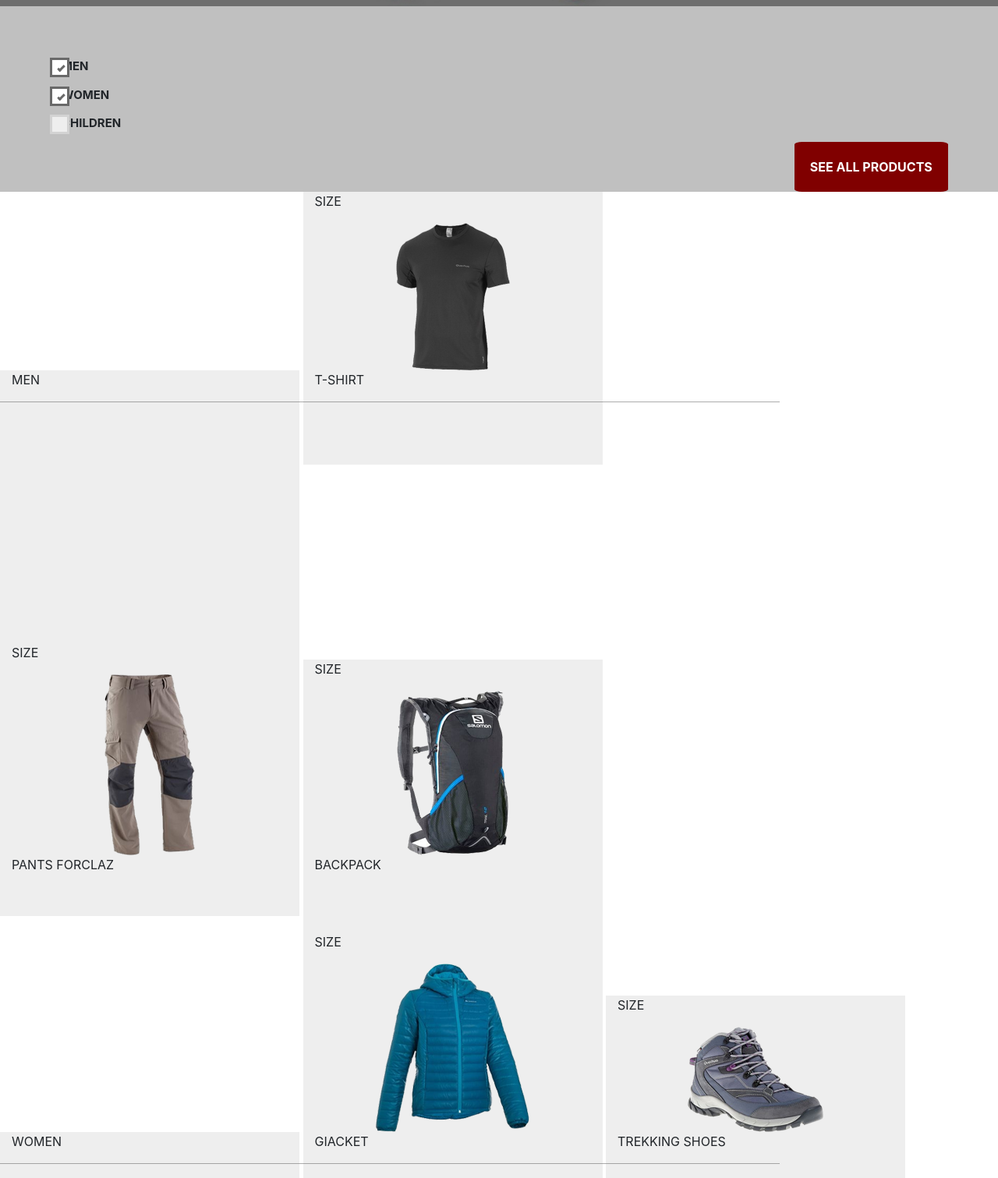
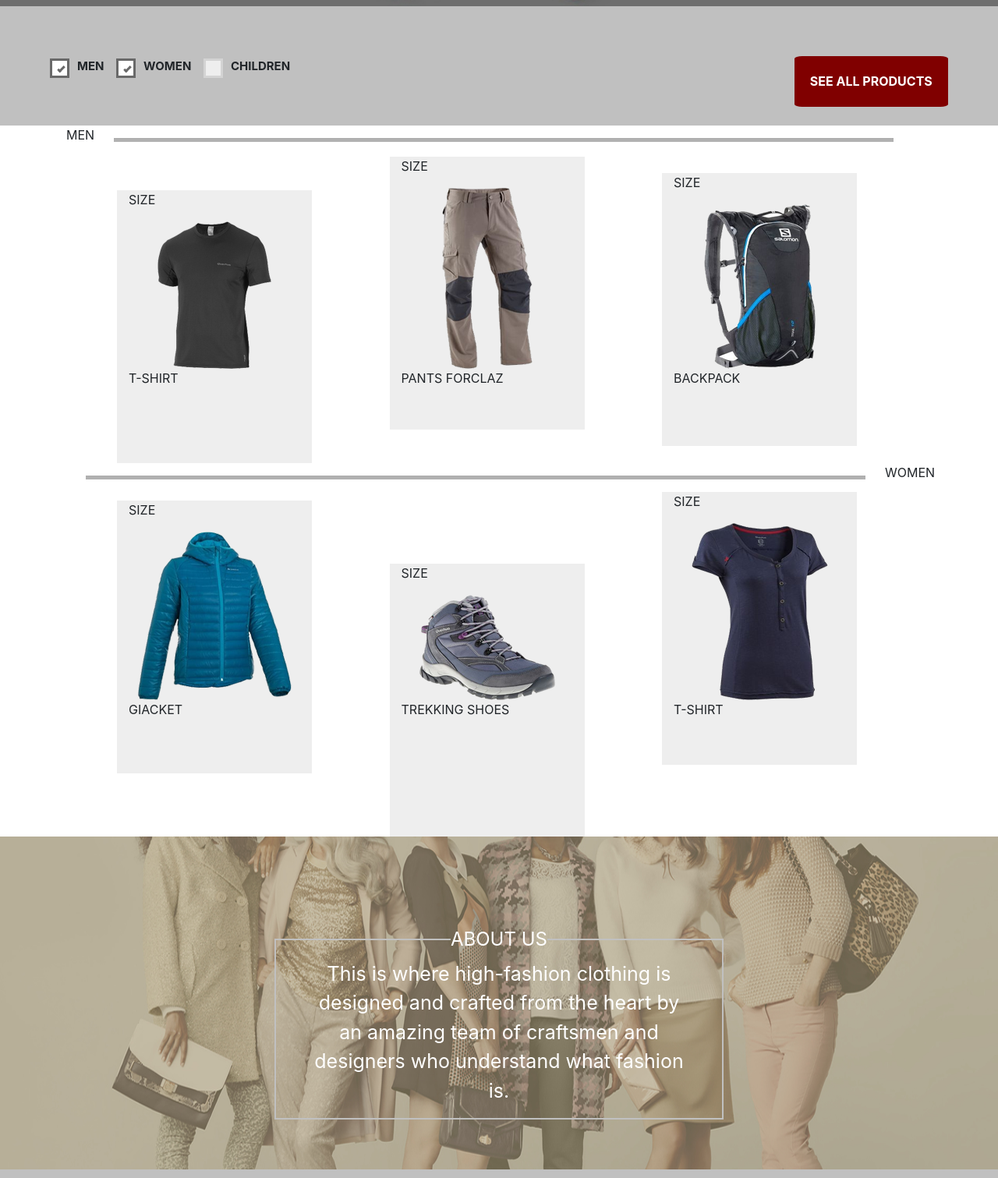
Before and after one commit to NNJAMBI/Yolomy-Website, a plain HTML site: page index.html in a window 1280 px wide. Shown: the part 792-2303 px from the top of the page at 78% size. Drawn offline with nearby package versions, Linux system fonts and the light colour scheme.

Commit message:
add changes to index,bootstrap and css files

```diff
--- a/css/styles.css
+++ b/css/styles.css
@@ -37,12 +37,11 @@ header {
 
 /* Customize the label (the container) */
 
-  .container {
-    display: block;
+.container-label{
+    display: inline;
     position: relative;
     padding-left: 35px;
-    padding-right: 50px;
-    margin-bottom: 12px;
+    margin-right: 12px;
     cursor: pointer;
     font-size: 15px;
     -webkit-user-select: none;
@@ -51,14 +50,14 @@ header {
     user-select: none;
     opacity: 2;
     font-weight: bold;
-    display: inline-block;
+
     /* vertical-align: middle; */
 }
 
 
 /* Hide the browser's default checkbox */
 
-  .container input {
+.container-label input {
     position: absolute;
     opacity: 2;
     cursor: pointer;
@@ -66,7 +65,9 @@ header {
     width: 0;
 }
 
-
+/* .check {
+    display: inline;
+} */
 /* Create a custom checkbox */
 
 .checkmark {
@@ -82,7 +83,7 @@ header {
 
 /* When the checkbox is checked, add a white background */
 
-  .container input:checked~.checkmark {
+.container-label input:checked~.checkmark {
     background-color: white;
     border: solid #696969;
 }
@@ -99,14 +100,14 @@ header {
 
 /* Show the checkmark when checked */
 
-  .container input:checked~.checkmark:after {
+.container-label input:checked~.checkmark:after {
     display: block;
 }
 
 
 /* Style the checkmark/indicator */
 
-  .container .checkmark:after {
+.container-label .checkmark:after {
     left: 9px;
     top: 5px;
     width: 5px;
@@ -169,7 +170,6 @@ header {
     .topnav a:not(:first-child) {
         display: none;
     }
-
     .topnav a.icon {
         float: right;
         display: block;
@@ -183,13 +183,11 @@ header {
     .topnav.responsive {
         position: relative;
     }
-
     .topnav.responsive a.icon {
         position: absolute;
         right: 0;
         top: 0;
     }
-
     .topnav.responsive a {
         float: none;
         display: block;
@@ -223,14 +221,11 @@ header {
 
 .products {
     height: 350px;
-    /* width: 300px; */
+    width: 250px;
     display: inline-block;
-    /* margin-left: 65px; */
-    /* margin-right: 30px; */
+    margin-left: 65px;
+    margin-right: 30px;
     background-color: #eeeeee;
-    width: 30%;
-    /* float: left; */
-    /* display: block; */
 }
 
 .products img {
@@ -250,47 +245,42 @@ header {
 
 hr {
     width: 1000px;
-    margin-left: auto;
-    margin-right: auto;
-    height: 1px;
+    margin-left: 25px;
+    margin-right: 25px;
+    height: 4px;
     background-color: #666;
     opacity: 0.5;
 }
 
 #line {
-    display: inline-block;
+    display: inline-flex;
 }
 
-  .fieldset {
-    background-image: url('../assets/backgrounds/About-Us.jpg');
+fieldset {
    border: 2px solid #C0C0C0;
     height: 25%;
     width: 50%;
-    text-align: center;
     /* position: relative; */
     margin-left: auto;
     margin-right: auto;
-    /* margin-top: 50px; */
+    margin-top: 50px;
 }
 
 legend {
     text-align: center;
-
 }
 
 fieldset p {
     text-align: center;
 }
 
-  .hero{
+.hero {
     background-image: url('../assets/backgrounds/About-Us.jpg');
     background-size: 100% 100%;
-    margin: 0px 15px 15px 0px;
-    text-align: center;
     padding: 5%;
+    color: white;
     font-size: 25px;
 }
-
 
 .twitter {
     background-color: #C0C0C0;
--- a/index.html
+++ b/index.html
@@ -9,8 +9,8 @@
     <link href="./css/bootstrap.css" rel="stylesheet" type="text/css">
     <link href="./css/styles.css" rel="stylesheet" type="text/css">
     <script src="./js/scripts.js"></script>
-    <link rel="stylesheet" href="https://stackpath.bootstrapcdn.com/bootstrap/4.3.1/css/bootstrap.min.css"
-        integrity="sha384-ggOyR0iXCbMQv3Xipma34MD+dH/1fQ784/j6cY/iJTQUOhcWr7x9JvoRxT2MZw1T" crossorigin="anonymous">
+    <!-- <link rel="stylesheet" href="https://stackpath.bootstrapcdn.com/bootstrap/4.3.1/css/bootstrap.min.css"
+        integrity="sha384-ggOyR0iXCbMQv3Xipma34MD+dH/1fQ784/j6cY/iJTQUOhcWr7x9JvoRxT2MZw1T" crossorigin="anonymous"> -->
 
 
 </head>
@@ -41,19 +41,20 @@
     </header>
 
     <!-- start clothes categories -->
+
     <section>
         <div class="check">
-            <label class="container">MEN
+            <label class="container-label">MEN
                 <input type="checkbox" checked="checked">
                 <span class="checkmark"></span>
             </label>
 
-            <label class="container">WOMEN
+            <label class="container-label">WOMEN
                 <input type="checkbox" checked>
                 <span class="checkmark"></span>
             </label>
 
-            <label class="container">CHILDREN
+            <label class="container-label">CHILDREN
                 <input type="checkbox">
                 <span class="checkmark"></span>
             </label>
@@ -64,8 +65,8 @@
     <!-- end clothes categories -->
 
     <!-- start Men -->
-    <section>
-        <div class="products">
+    <section class="men">
+        <div class="container">
             <div id="line">
                 <p>MEN
                     <hr>
@@ -74,6 +75,7 @@
             </div>
 
         </div>
+        <div class="container">
             <div class="products">
                 <p>SIZE</p>
                 <img src="assets\products\tshirt-men.png" alt="T-shirt">
@@ -91,21 +93,21 @@
                 <img src="assets\products\backpack.png" alt="backpack">
                 <p>BACKPACK</p>
             </div>
+        </div>
 
     </section>
     <!-- end men -->
 
     <!-- start women -->
     <section>
-        <div class="products">
+        <div class="container">
             <div id="line">
-                <p>WOMEN
-                    <hr>
-                </p>
+                <p> <hr>WOMEN</p>
 
             </div>
 
         </div>
+        <div class="container">
             <div class="products">
                 <p>SIZE</p>
                 <img src="assets\products\giacket.png" alt="GIACKET">
@@ -123,18 +125,25 @@
                 <img src="assets\products\tshirt_ladies.png" alt="T-SHIRT">
                 <p>T-SHIRT</p>
             </div>
+        </div>
+
     </section>
     <!-- end women -->
 
-
+    <!-- sart About us -->
+    <section>
         <div class="hero">
             <fieldset>
                 <legend>ABOUT US</legend>
-            <p>This is where high-fashion clothing is <br>designed and crafted from the heart by <br> an amazing team of
+                <p>This is where high-fashion clothing is <br>designed and crafted from the heart by <br> an amazing
+                    team of
                     craftsmen and <br> designers who understand what fashion <br> is. </p>
             </fieldset>
 
         </div>
+    </section>
+    <!-- end About us  -->
+
 
     <div class="twitter">
         <p><img src="assets\social_icons\twitter_bird.png" alt="Twitter-bird"> "SALE:Buy anything for 45% off. Use the
```
Also changed, not shown: css/bootstrap.css. Lines whose indentation alone changed are shown as unchanged.
